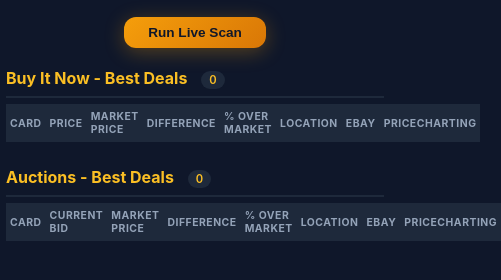
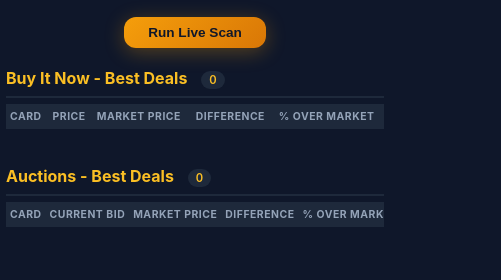
Before and after one commit to KristoferEng/pokemon-scanner, a website: page public/index.html in a window 390 px wide. Shown: the part 106-386 px from the top of the page, 501 px wide, since content can reach past the window. Drawn offline with Linux system fonts and the light colour scheme; no server answers.

Commit message:
Mobile: horizontally scrollable tables instead of squished columns
Co-Authored-By: Claude Opus 4.6 (1M context) <noreply@anthropic.com>

```diff
--- a/public/index.html
+++ b/public/index.html
@@ -63,19 +63,19 @@
     .time-urgent { color: #f87171; font-weight: 700; }
     .time-warn { color: #fbbf24; font-weight: 600; }
 
-    /* Mobile styles - keep table layout, just smaller */
+    /* Mobile styles - horizontally scrollable tables */
     @media (max-width: 768px) {
       .container { padding: 6px; }
       h1 { font-size: 1.3rem; margin: 10px 0 4px; }
       .subtitle { font-size: 0.7rem; }
       #goBtn { padding: 8px 24px; font-size: 0.85rem; }
       h2 { font-size: 1rem; margin: 12px 0 6px; }
-      table { font-size: 0.7rem; }
-      th { padding: 6px 4px; font-size: 0.65rem; }
-      td { padding: 5px 4px; font-size: 0.7rem; }
-      .badge { font-size: 0px; padding: 0; margin: 0; display: none; }
+      .table-wrap { overflow-x: auto; -webkit-overflow-scrolling: touch; }
+      table { font-size: 0.7rem; min-width: 600px; }
+      th { padding: 6px 4px; font-size: 0.65rem; white-space: nowrap; }
+      td { padding: 5px 4px; font-size: 0.7rem; white-space: nowrap; }
+      .badge { display: none; }
       .count-badge { font-size: 0.7rem; padding: 2px 8px; }
-      td:nth-child(6) { max-width: 40px; overflow: hidden; text-overflow: ellipsis; white-space: nowrap; }
     }
   </style>
 </head>
@@ -97,31 +97,31 @@
 
       <div id="dealsResults">
         <h2>Buy It Now - Best Deals <span class="count-badge" id="binCount">0</span></h2>
-        <table id="binTable">
+        <div class="table-wrap"><table id="binTable">
           <thead>
             <tr><th>Card</th><th>Price</th><th>Market Price</th><th>Difference</th><th>% Over Market</th><th>Location</th><th>eBay</th><th>PriceCharting</th></tr>
           </thead>
           <tbody></tbody>
-        </table>
+        </table></div>
         <h2>Auctions - Best Deals <span class="count-badge" id="auctionCount">0</span></h2>
-        <table id="auctionTable">
+        <div class="table-wrap"><table id="auctionTable">
           <thead>
             <tr><th>Card</th><th>Current Bid</th><th>Market Price</th><th>Difference</th><th>% Over Market</th><th>Location</th><th>eBay</th><th>PriceCharting</th></tr>
           </thead>
           <tbody></tbody>
-        </table>
+        </table></div>
       </div>
     </div>
 
     <!-- TAB 2: Market Prices -->
     <div class="tab-content" id="tab-market">
       <p class="subtitle" id="marketLastUpdate"></p>
-      <table id="marketTable">
+      <div class="table-wrap"><table id="marketTable">
         <thead>
           <tr><th>#</th><th>Card</th><th>Type</th><th>PSA 10 Price</th><th>Ungraded Price</th><th>PriceCharting</th></tr>
         </thead>
         <tbody></tbody>
-      </table>
+      </table></div>
     </div>
   </div>
 
```
